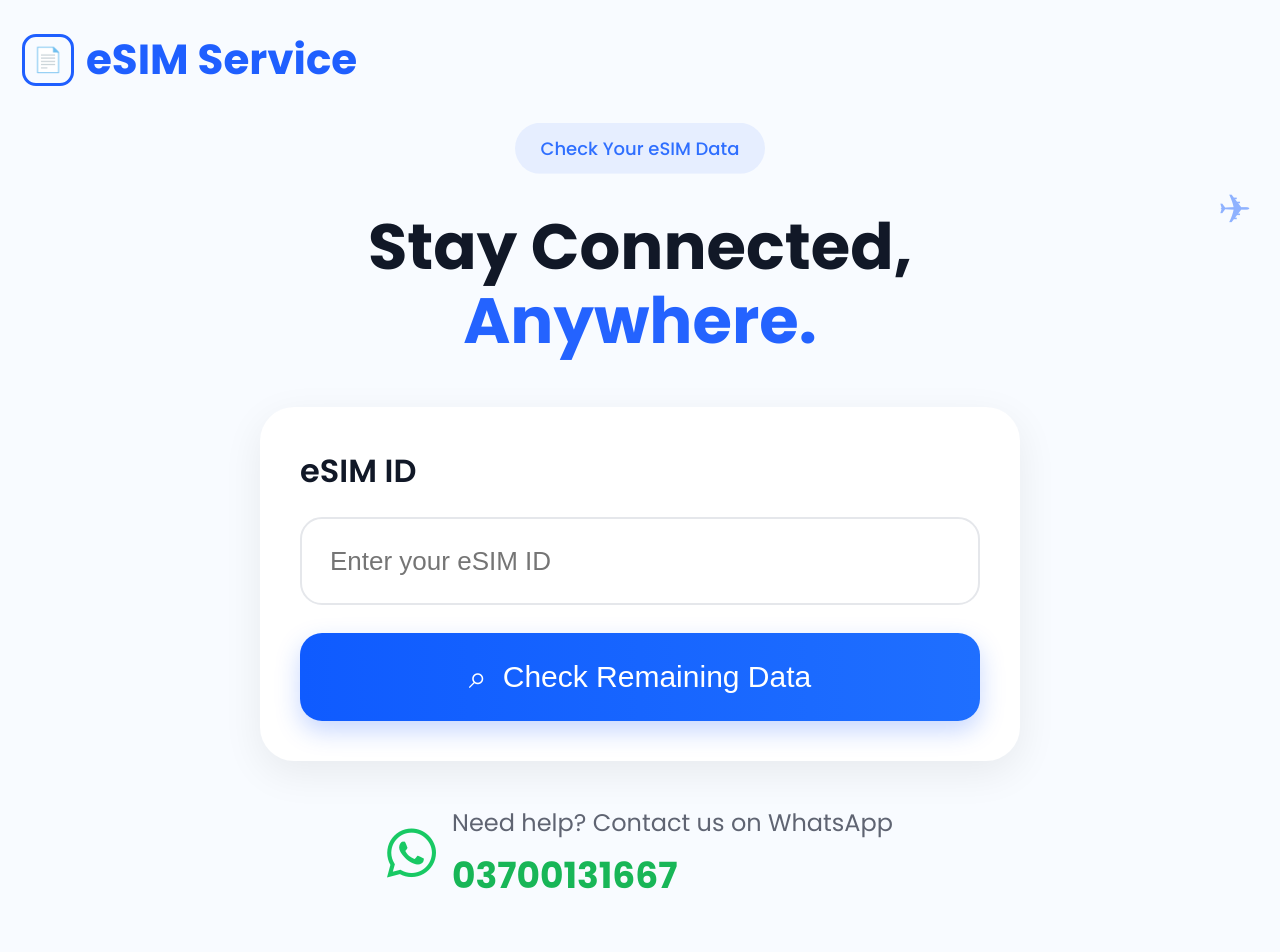
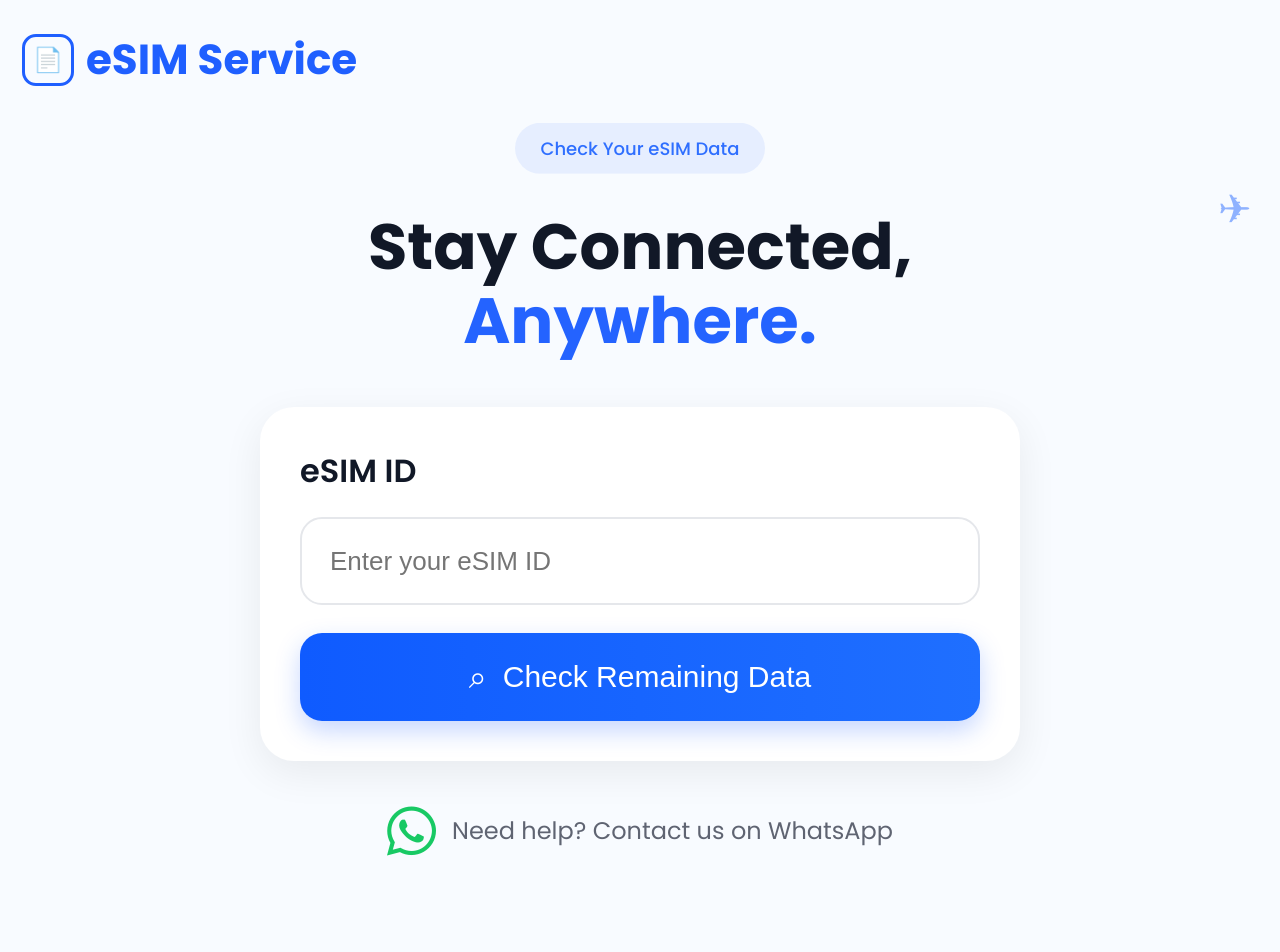
Before and after one commit to hunainsheikh74/esim, a plain HTML site: page index.html in a window 1280 px wide. Shown: the top 952 px of the page. Drawn offline with Linux system fonts and the light colour scheme.

Commit message:
Update index.html

```diff
--- a/index.html
+++ b/index.html
@@ -85,7 +85,7 @@ href="https://cdnjs.cloudflare.com/ajax/libs/font-awesome/6.5.1/css/all.min.css"
 
         <div>
           <p>Need help? Contact us on WhatsApp</p>
-          <h3>03700131667</h3>
+
         </div>
       </div>
 
```
